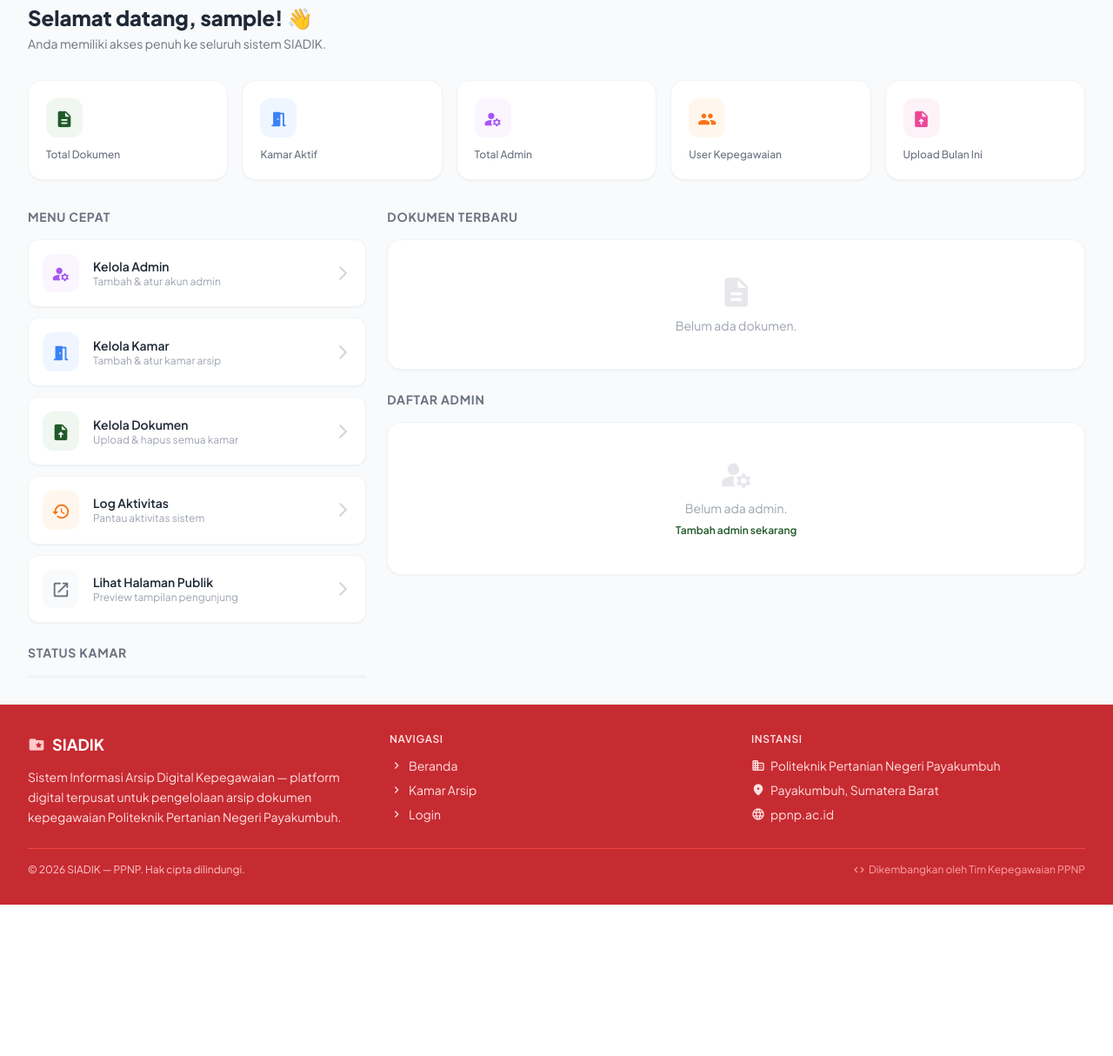
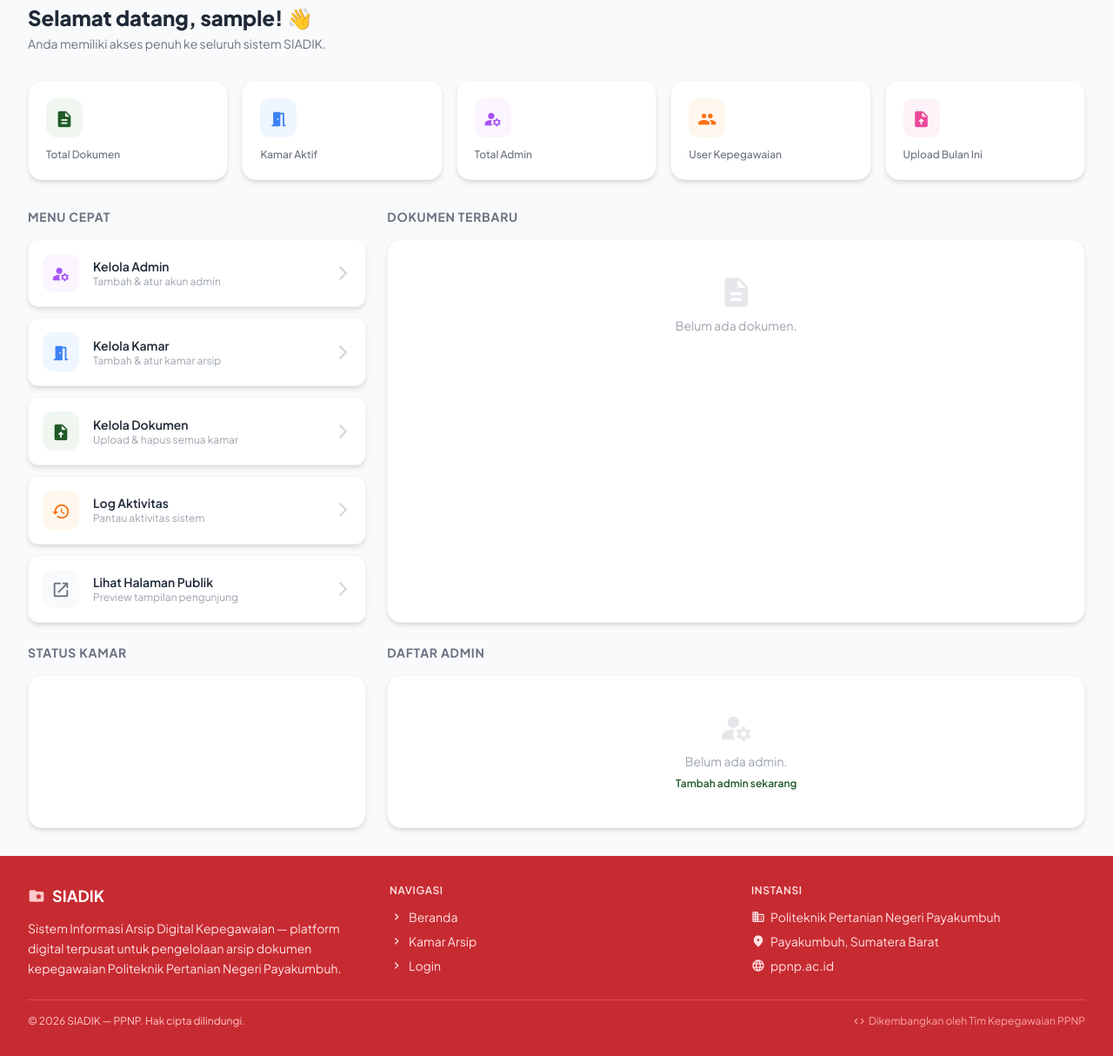
Before and after one commit to AriffAji/digitalisasi-dokumen, a Flask app: template templates/superadmin/dashboard.html in a window 1280 px wide. Shown: the part 137-1351 px from the top of the page at 87% size. Before the commit the page ends 1177 px from the top, so only its background shows below. Run offline with Flask 3, Linux system fonts and the light colour scheme; the template is opened without the code that fills it, so the values that code supplies are empty; the visitor is signed in with stand-in values (Sample User, id 1); some libraries are stand-ins or nearby versions.

Commit message:
feat: Fixing ui superadmin Dashboard

```diff
--- a/templates/superadmin/dashboard.html
+++ b/templates/superadmin/dashboard.html
@@ -25,35 +25,35 @@
 
   <!-- Statistik -->
   <div class="grid grid-cols-2 lg:grid-cols-5 gap-4 mb-8">
-    <div class="bg-white rounded-2xl border border-gray-100 shadow-sm p-5">
+    <div class="bg-white rounded-2xl border border-gray-100 shadow-md p-5">
       <div class="bg-hijau-50 rounded-xl p-2.5 w-fit mb-3">
         <span class="material-icons-round text-hijau-600" style="font-size:22px;">description</span>
       </div>
       <div class="text-3xl font-black text-gray-800">{{ total_dokumen }}</div>
       <div class="text-gray-500 text-xs font-medium mt-1">Total Dokumen</div>
     </div>
-    <div class="bg-white rounded-2xl border border-gray-100 shadow-sm p-5">
+    <div class="bg-white rounded-2xl border border-gray-100 shadow-md p-5">
       <div class="bg-blue-50 rounded-xl p-2.5 w-fit mb-3">
         <span class="material-icons-round text-blue-500" style="font-size:22px;">meeting_room</span>
       </div>
       <div class="text-3xl font-black text-gray-800">{{ kamar_aktif }}</div>
       <div class="text-gray-500 text-xs font-medium mt-1">Kamar Aktif</div>
     </div>
-    <div class="bg-white rounded-2xl border border-gray-100 shadow-sm p-5">
+    <div class="bg-white rounded-2xl border border-gray-100 shadow-md p-5">
       <div class="bg-purple-50 rounded-xl p-2.5 w-fit mb-3">
         <span class="material-icons-round text-purple-500" style="font-size:22px;">manage_accounts</span>
       </div>
       <div class="text-3xl font-black text-gray-800">{{ total_admin }}</div>
       <div class="text-gray-500 text-xs font-medium mt-1">Total Admin</div>
     </div>
-    <div class="bg-white rounded-2xl border border-gray-100 shadow-sm p-5">
+    <div class="bg-white rounded-2xl border border-gray-100 shadow-md p-5">
       <div class="bg-orange-50 rounded-xl p-2.5 w-fit mb-3">
         <span class="material-icons-round text-orange-500" style="font-size:22px;">people</span>
       </div>
       <div class="text-3xl font-black text-gray-800">{{ total_user }}</div>
       <div class="text-gray-500 text-xs font-medium mt-1">User Kepegawaian</div>
     </div>
-    <div class="bg-white rounded-2xl border border-gray-100 shadow-sm p-5">
+    <div class="bg-white rounded-2xl border border-gray-100 shadow-md p-5">
       <div class="bg-pink-50 rounded-xl p-2.5 w-fit mb-3">
         <span class="material-icons-round text-pink-500" style="font-size:22px;">upload_file</span>
       </div>
@@ -62,15 +62,18 @@
     </div>
   </div>
 
-  <div class="grid grid-cols-1 lg:grid-cols-3 gap-6">
+  <!-- ===== FIX UI: ALIGN HEIGHT START ===== -->
+
+  <!-- ROW 1: Menu Cepat + Dokumen Terbaru (sejajar tinggi) -->
+  <div class="grid grid-cols-1 lg:grid-cols-3 gap-6 items-stretch mb-6">
 
     <!-- Menu Cepat -->
-    <div>
+    <div class="lg:col-span-1 flex flex-col">
       <h2 class="text-sm font-bold text-gray-500 uppercase tracking-wider mb-4">Menu Cepat</h2>
-      <div class="space-y-3">
+      <div class="space-y-3 flex-1 flex flex-col">
 
         <a href="{{ url_for('superadmin.admin_list') }}"
-           class="flex items-center gap-4 bg-white rounded-xl border border-gray-100 shadow-sm p-4 hover:shadow-md hover:-translate-y-0.5 transition-all group">
+           class="flex items-center gap-4 bg-white rounded-xl border border-gray-100 shadow-md p-4 hover:shadow-lg hover:-translate-y-0.5 transition-all group">
           <div class="bg-purple-50 group-hover:bg-purple-100 rounded-xl p-2.5 transition-colors">
             <span class="material-icons-round text-purple-500" style="font-size:22px;">manage_accounts</span>
           </div>
@@ -82,7 +85,7 @@
         </a>
 
         <a href="{{ url_for('superadmin.kamar') }}"
-           class="flex items-center gap-4 bg-white rounded-xl border border-gray-100 shadow-sm p-4 hover:shadow-md hover:-translate-y-0.5 transition-all group">
+           class="flex items-center gap-4 bg-white rounded-xl border border-gray-100 shadow-md p-4 hover:shadow-lg hover:-translate-y-0.5 transition-all group">
           <div class="bg-blue-50 group-hover:bg-blue-100 rounded-xl p-2.5 transition-colors">
             <span class="material-icons-round text-blue-500" style="font-size:22px;">meeting_room</span>
           </div>
@@ -94,7 +97,7 @@
         </a>
 
         <a href="{{ url_for('superadmin.dokumen') }}"
-           class="flex items-center gap-4 bg-white rounded-xl border border-gray-100 shadow-sm p-4 hover:shadow-md hover:-translate-y-0.5 transition-all group">
+           class="flex items-center gap-4 bg-white rounded-xl border border-gray-100 shadow-md p-4 hover:shadow-lg hover:-translate-y-0.5 transition-all group">
           <div class="bg-hijau-50 group-hover:bg-hijau-100 rounded-xl p-2.5 transition-colors">
             <span class="material-icons-round text-hijau-600" style="font-size:22px;">upload_file</span>
           </div>
@@ -106,7 +109,7 @@
         </a>
 
         <a href="{{ url_for('superadmin.log_viewer') }}"
-           class="flex items-center gap-4 bg-white rounded-xl border border-gray-100 shadow-sm p-4 hover:shadow-md hover:-translate-y-0.5 transition-all group">
+           class="flex items-center gap-4 bg-white rounded-xl border border-gray-100 shadow-md p-4 hover:shadow-lg hover:-translate-y-0.5 transition-all group">
           <div class="bg-orange-50 group-hover:bg-orange-100 rounded-xl p-2.5 transition-colors">
             <span class="material-icons-round text-orange-500" style="font-size:22px;">history</span>
           </div>
@@ -118,7 +121,7 @@
         </a>
 
         <a href="{{ url_for('public.index') }}" target="_blank"
-           class="flex items-center gap-4 bg-white rounded-xl border border-gray-100 shadow-sm p-4 hover:shadow-md hover:-translate-y-0.5 transition-all group">
+           class="flex items-center gap-4 bg-white rounded-xl border border-gray-100 shadow-md p-4 hover:shadow-lg hover:-translate-y-0.5 transition-all group">
           <div class="bg-gray-50 group-hover:bg-gray-100 rounded-xl p-2.5 transition-colors">
             <span class="material-icons-round text-gray-500" style="font-size:22px;">open_in_new</span>
           </div>
@@ -130,35 +133,12 @@
         </a>
 
       </div>
-
-      <!-- Status Kamar -->
-      <h2 class="text-sm font-bold text-gray-500 uppercase tracking-wider mb-4 mt-6">Status Kamar</h2>
-      <div class="bg-white rounded-2xl border border-gray-100 shadow-sm overflow-hidden">
-        {% for k in kamar_list %}
-        <div class="flex items-center justify-between px-4 py-3 {{ 'border-b border-gray-50' if not loop.last }}">
-          <div class="flex items-center gap-2">
-            <span class="material-icons-round {{ 'text-hijau-500' if k.status == 'aktif' else 'text-gray-300' }}" style="font-size:18px;">
-              {{ 'folder_special' if k.status == 'aktif' else 'folder' }}
-            </span>
-            <span class="text-sm font-medium text-gray-700 truncate max-w-[140px]">{{ k.nama }}</span>
-          </div>
-          {% if k.status == 'aktif' %}
-          <span class="bg-green-100 text-green-700 text-xs font-bold px-2 py-0.5 rounded-full">Aktif</span>
-          {% else %}
-          <span class="bg-gray-100 text-gray-500 text-xs font-bold px-2 py-0.5 rounded-full">Terkunci</span>
-          {% endif %}
-        </div>
-        {% endfor %}
-      </div>
     </div>
 
-    <!-- Dokumen Terbaru + Admin List -->
-    <div class="lg:col-span-2 space-y-6">
-
     <!-- Dokumen Terbaru -->
-      <div>
+    <div class="lg:col-span-2 flex flex-col">
       <h2 class="text-sm font-bold text-gray-500 uppercase tracking-wider mb-4">Dokumen Terbaru</h2>
-        <div class="bg-white rounded-2xl border border-gray-100 shadow-sm overflow-hidden">
+      <div class="bg-white rounded-2xl border border-gray-100 shadow-md overflow-hidden flex-1 flex flex-col">
         {% if dokumen_terbaru %}
         <table class="w-full text-sm">
           <thead>
@@ -171,7 +151,7 @@
           <tbody class="divide-y divide-gray-50">
             {% for dok in dokumen_terbaru %}
             <tr class="hover:bg-gray-50 transition-colors">
-                <td class="px-5 py-3 font-medium text-gray-800 truncate max-w-[160px]">{{ dok.judul }}</td>
+              <td class="px-5 py-3 font-medium text-gray-800">{{ dok.judul }}</td>
               <td class="px-5 py-3 text-gray-500 text-xs">{{ dok.sub_kamar.kamar.nama }}</td>
               <td class="px-5 py-3 text-gray-400 text-xs">{{ dok.created_at.strftime('%d %b %Y') }}</td>
             </tr>
@@ -187,10 +167,37 @@
       </div>
     </div>
 
-      <!-- Admin Aktif -->
-      <div>
+  </div>
+
+  <!-- ROW 2: Status Kamar + Daftar Admin (sejajar tinggi) -->
+  <div class="grid grid-cols-1 lg:grid-cols-3 gap-6 items-stretch">
+
+    <!-- Status Kamar -->
+    <div class="lg:col-span-1 flex flex-col">
+      <h2 class="text-sm font-bold text-gray-500 uppercase tracking-wider mb-4">Status Kamar</h2>
+      <div class="bg-white rounded-2xl border border-gray-100 shadow-md overflow-hidden flex-1">
+        {% for k in kamar_list %}
+        <div class="flex items-center justify-between px-4 py-3 {{ 'border-b border-gray-50' if not loop.last }}">
+          <div class="flex items-center gap-2">
+            <span class="material-icons-round {{ 'text-hijau-500' if k.status == 'aktif' else 'text-gray-300' }}" style="font-size:18px;">
+              {{ 'folder_special' if k.status == 'aktif' else 'folder' }}
+            </span>
+            <span class="text-sm font-medium text-gray-700">{{ k.nama }}</span>
+          </div>
+          {% if k.status == 'aktif' %}
+          <span class="bg-green-100 text-green-700 text-xs font-bold px-2 py-0.5 rounded-full">Aktif</span>
+          {% else %}
+          <span class="bg-gray-100 text-gray-500 text-xs font-bold px-2 py-0.5 rounded-full">Terkunci</span>
+          {% endif %}
+        </div>
+        {% endfor %}
+      </div>
+    </div>
+
+    <!-- Daftar Admin -->
+    <div class="lg:col-span-2 flex flex-col">
       <h2 class="text-sm font-bold text-gray-500 uppercase tracking-wider mb-4">Daftar Admin</h2>
-        <div class="bg-white rounded-2xl border border-gray-100 shadow-sm overflow-hidden">
+      <div class="bg-white rounded-2xl border border-gray-100 shadow-md overflow-hidden flex-1 flex flex-col">
         {% if admin_list %}
         <table class="w-full text-sm">
           <thead>
@@ -216,7 +223,7 @@
             {% endfor %}
           </tbody>
         </table>
-          <div class="px-5 py-3 border-t border-gray-50">
+        <div class="px-5 py-3 border-t border-gray-50 mt-auto">
           <a href="{{ url_for('superadmin.admin_list') }}" class="text-hijau-600 text-xs font-semibold hover:underline flex items-center gap-1">
             Kelola semua admin
             <span class="material-icons-round" style="font-size:14px;">arrow_forward</span>
@@ -236,6 +243,6 @@
     </div>
 
   </div>
-  </div>
+  <!-- ===== FIX UI: ALIGN HEIGHT END ===== -->
 </div>
 {% endblock %}
```
Lines whose indentation alone changed are shown as unchanged.
